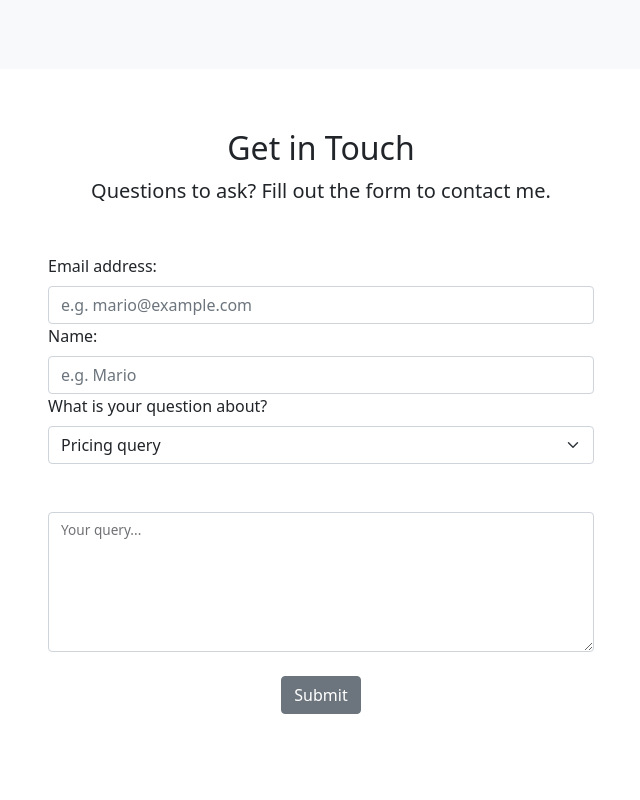
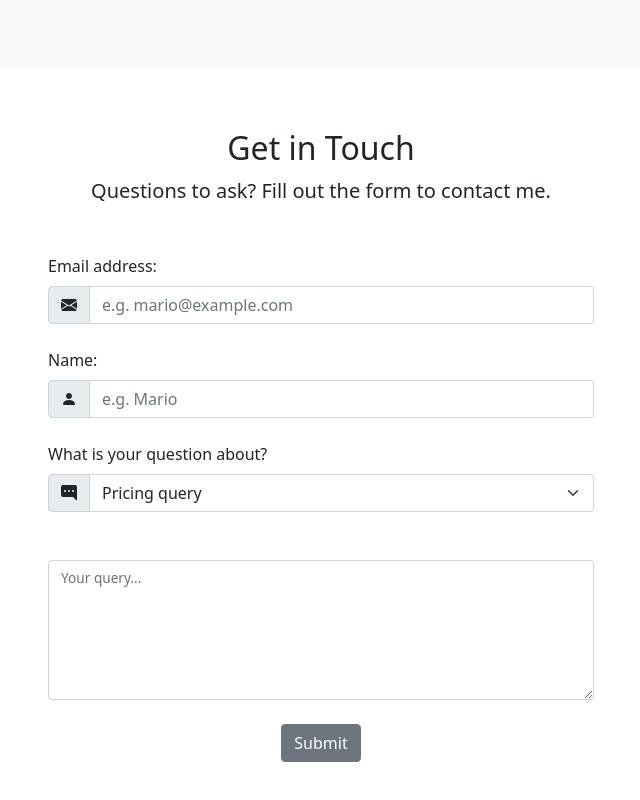
Before and after one commit to guilhermxlopes/bootstrap-practice, a plain HTML site: page index.html in a window 1280 px wide. Shown: the part 3630-4430 px from the top of the page, without its empty margins (319-959 px from the left). Drawn offline with nearby package versions, Linux system fonts and the light colour scheme.

Commit message:
Finished forms

```diff
--- a/index.html
+++ b/index.html
@@ -474,18 +474,32 @@
                 <div class="col-lg-6">
                   <form>
                     <label for="email" class="form-label">Email address:</label>
+                    <div class="mb-4 input-group">
+                      <span class="input-group-text">
+                        <i class="bi bi-envelope-fill"></i>
+                      </span>
                       <input type="email" class="form-control" id="email" placeholder="e.g. mario@example.com">
-
+                    </div>
 
                     <label for="name" class="form-label">Name:</label>
+                    <div class="input-group mb-4">
+                      <span class="input-group-text">
+                        <i class="bi bi-person-fill"></i>
+                      </span>
                       <input type="text" class="form-control" id="name" placeholder="e.g. Mario">
+                    </div>
 
                     <label for="subject" class="form-label">What is your question about?</label>
+                    <div class="input-group mb-4">
+                      <span class="input-group-text">
+                        <i class="bi bi-chat-right-dots-fill"></i>
+                      </span>
                       <select id="subject" class="form-select">
                         <option value="pricing" selected>Pricing query</option>
                         <option value="content">Content query</option>
                         <option value="other">Other query</option>
                       </select>
+                    </div>
 
                     <div class="form-floating mb-4 mt-5">
                       <textarea class="form-control" id="query" style="height: 140px"></textarea>
```
Lines whose indentation alone changed are shown as unchanged.
